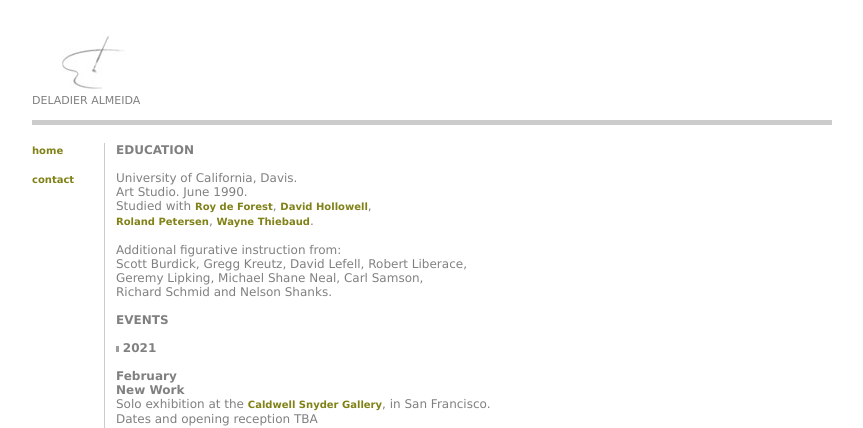
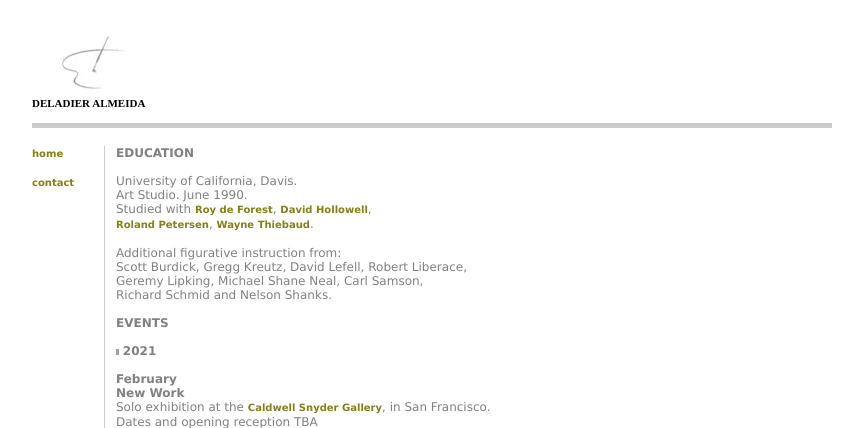
Before and after one commit to almeidaalajoel/deladier, a Flask app: page /events in a window 1280 px wide. Shown: the top 428 px of the page, without its empty margins (28-891 px from the left). Run offline with Flask 2, Linux system fonts and the light colour scheme; data comes from the database, SQL or seed files in the repository; grey boxes are pictures that could not be loaded.

Commit message:
Update base.html

```diff
--- a/templates/base.html
+++ b/templates/base.html
@@ -78,7 +78,7 @@
     <div style="padding-left: 82px;">
         <a id="logo" href="/"><img src = "static/images/logo00.jpg" alt="logo" width="100" height="81"></a>
     </div>
-    <div id = "name" style="padding-left: 52px; font-size: 11px;">DELADIER ALMEIDA</div>
+    <b id = "name" style="padding-left: 52px; font-size: 11px;">DELADIER ALMEIDA</b>
     {% block body %}{% endblock %}
     <div style="visibility: hidden;">Page Views: {{count}}</div>
 </body>
```
